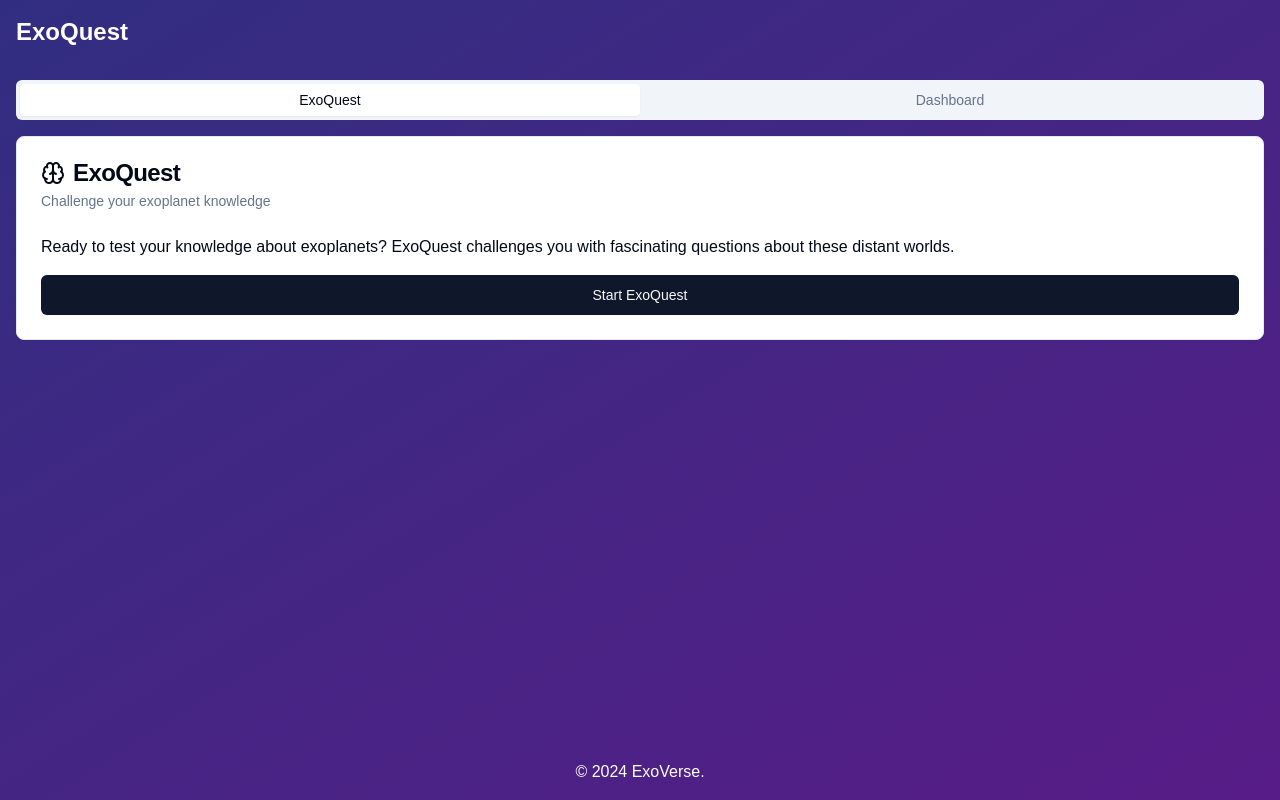
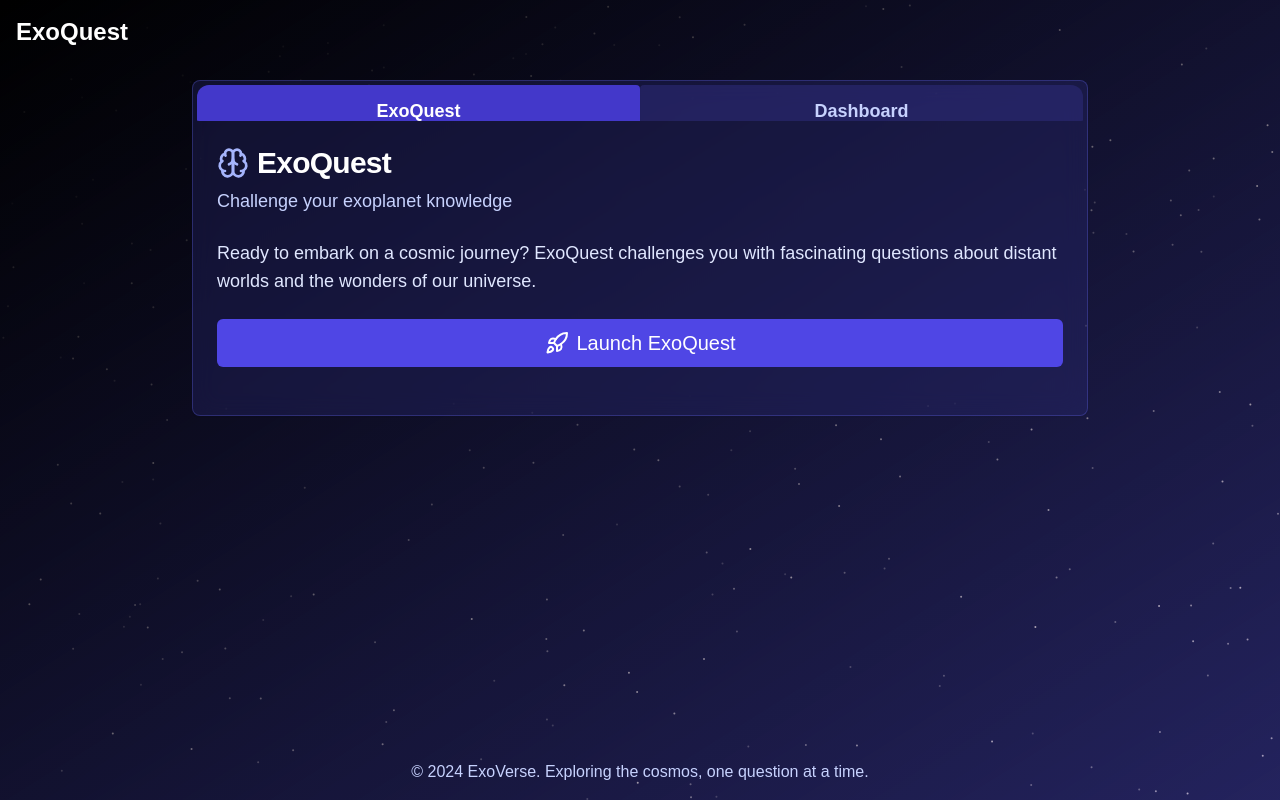
Before and after one commit to Joverit5/NASA-HACKATON-EXOVERSE, a Next.js app: page /exoquest/menu in a window 1280 px wide. Built offline with nearby package versions, Linux system fonts and the light colour scheme.

Commit message:
Fixed language problems, improved appearance of Menu ExoQuest and dashboard, some icons, transitions, improved a bit optimization, randomized question options in every difficulty

```diff
--- a/components/exoquest.tsx
+++ b/components/exoquest.tsx
@@ -1,8 +1,9 @@
 "use client";
 
-import React, { useState, useEffect } from "react";
+import React, { useState, useEffect, useCallback, useMemo } from "react";
 import { motion, AnimatePresence } from "framer-motion";
 import { useRouter, useSearchParams } from "next/navigation";
+import dynamic from 'next/dynamic';
 import { Button } from "@/components/ui/button";
 import { Progress } from "@/components/ui/progress";
 import { Badge } from "@/components/ui/badge";
@@ -22,7 +23,11 @@ import {
   RefreshCw,
 } from "lucide-react";
 import { Alert, AlertDescription, AlertTitle } from "@/components/ui/alert";
-import CoverParticles from "@/components/ui/star_particles";
+
+const CoverParticles = dynamic(() => import("@/components/ui/star_particles"), {
+  ssr: false,
+  loading: () => <div className="h-screen bg-blue-950" />
+});
 
 interface Question {
   id: string;
@@ -47,11 +52,16 @@ export default function ExoQuest() {
   const searchParams = useSearchParams();
   const difficulty = searchParams ? searchParams.get('difficulty') || 'all' : 'all';
 
-  useEffect(() => {
-    fetchQuestions();
-  }, [difficulty]);
+  const shuffleArray = useCallback((array: any[]) => {
+    const shuffled = [...array];
+    for (let i = shuffled.length - 1; i > 0; i--) {
+      const j = Math.floor(Math.random() * (i + 1));
+      [shuffled[i], shuffled[j]] = [shuffled[j], shuffled[i]];
+    }
+    return shuffled;
+  }, []);
 
-  const fetchQuestions = async () => {
+  const fetchQuestions = useCallback(async () => {
     setIsLoading(true);
     setError(null);
     try {
@@ -60,35 +70,36 @@ export default function ExoQuest() {
         throw new Error("Failed to fetch questions");
       }
       const data = await response.json();
-      const randomizedQuestions = shuffleArray(data).slice(0, 10);
+      const randomizedQuestions = shuffleArray(data)
+        .slice(0, 10)
+        .map((q: Question) => ({
+          ...q,
+          options: shuffleArray(q.options)
+        }));
       setQuestions(randomizedQuestions);
     } catch (err) {
       setError("An error occurred when loading questions. Please try again.");
     } finally {
       setIsLoading(false);
     }
-  };
+  }, [difficulty, shuffleArray]);
 
-  const shuffleArray = (array: any[]) => {
-    for (let i = array.length - 1; i > 0; i--) {
-      const j = Math.floor(Math.random() * (i + 1));
-      [array[i], array[j]] = [array[j], array[i]];
-    }
-    return array;
-  };
+  useEffect(() => {
+    fetchQuestions();
+  }, [fetchQuestions]);
 
-  const handleAnswer = (answer: string) => {
+  const handleAnswer = useCallback((answer: string) => {
     if (isAnswered) return;
     setSelectedAnswer(answer);
     setIsAnswered(true);
     if (answer === questions[currentQuestionIndex].correctAnswer) {
-      setScore(score + 1);
+      setScore(prevScore => prevScore + 1);
     }
-  };
+  }, [isAnswered, questions, currentQuestionIndex]);
 
-  const handleNext = () => {
+  const handleNext = useCallback(() => {
     if (currentQuestionIndex < questions.length - 1) {
-      setCurrentQuestionIndex(currentQuestionIndex + 1);
+      setCurrentQuestionIndex(prevIndex => prevIndex + 1);
       setSelectedAnswer("");
       setIsAnswered(false);
     } else {
@@ -98,9 +109,9 @@ export default function ExoQuest() {
         updateAchievement();
       }
     }
-  };
+  }, [currentQuestionIndex, questions.length, score]);
 
-  const updateAchievement = async () => {
+  const updateAchievement = useCallback(async () => {
     try {
       const response = await fetch("/api/achievements", {
         method: "POST",
@@ -115,9 +126,9 @@ export default function ExoQuest() {
     } catch (error) {
       console.error("Error updating achievement:", error);
     }
-  };
+  }, []);
 
-  const handleRetry = () => {
+  const handleRetry = useCallback(() => {
     setQuestions([]);
     setCurrentQuestionIndex(0);
     setScore(0);
@@ -126,9 +137,9 @@ export default function ExoQuest() {
     setGameOver(false);
     setIsVictory(false);
     fetchQuestions();
-  };
+  }, [fetchQuestions]);
 
-  const getButtonStyle = (option: string) => {
+  const getButtonStyle = useCallback((option: string) => {
     if (!isAnswered)
       return "bg-indigo-700/30 text-white hover:bg-indigo-600/50";
     if (option === questions[currentQuestionIndex].correctAnswer)
@@ -136,12 +147,13 @@ export default function ExoQuest() {
     if (option === selectedAnswer)
       return "bg-red-500/30 text-white hover:bg-red-600/50";
     return "bg-indigo-700/30 text-white hover:bg-indigo-600/50";
-  };
+  }, [isAnswered, questions, currentQuestionIndex, selectedAnswer]);
 
-  const progressPercentage =
+  const progressPercentage = useMemo(() =>
     questions.length > 0
       ? ((currentQuestionIndex + 1) / questions.length) * 100
-      : 0;
+      : 0
+  , [questions.length, currentQuestionIndex]);
 
   if (isLoading) {
     return (
--- a/components/menuexoquest.tsx
+++ b/components/menuexoquest.tsx
@@ -1,91 +1,140 @@
 "use client"
 
-import React, { useState } from 'react'
+import React, { useState, useCallback } from 'react'
 import { useRouter } from 'next/navigation'
-import { motion } from 'framer-motion'
+import { motion, AnimatePresence } from 'framer-motion'
 import { Tabs, TabsContent, TabsList, TabsTrigger } from "@/components/ui/tabs"
-import { Card, CardContent, CardDescription, CardFooter, CardHeader, CardTitle } from "@/components/ui/card"
+import { Card, CardContent, CardDescription, CardHeader, CardTitle } from "@/components/ui/card"
 import { Button } from "@/components/ui/button"
-import { Brain, BarChart3, Trophy, User } from 'lucide-react'
+import { Brain, Rocket, ChevronRight } from 'lucide-react'
 import { Dashboard } from '@/components/dashboard'
 import Link from "next/link"
+import dynamic from 'next/dynamic'
+
+const CoverParticles = dynamic(() => import("@/components/ui/star_particles"), {
+  ssr: false,
+  loading: () => <div className="h-screen bg-blue-950" />
+});
 
 export default function ExoPlanetPlatform() {
   const [isRedirecting, setIsRedirecting] = useState(false)
   const [showDifficultyMenu, setShowDifficultyMenu] = useState(false)
   const router = useRouter()
 
-  const handleExoQuestRedirect = (difficulty: string) => {
+  const handleExoQuestRedirect = useCallback((difficulty: string) => {
     setIsRedirecting(true)
     setTimeout(() => {
       router.push(`/exoquest/game?difficulty=${difficulty}`)
-    }, 500) // Delay to allow for exit animation
-  }
+    }, 500)
+  }, [router])
 
   return (
     <motion.div
-      className="flex flex-col h-screen bg-gradient-to-br from-indigo-900 to-purple-900 text-white"
+      className="flex flex-col min-h-screen bg-blue-950 text-white relative overflow-hidden"
       initial={{ opacity: 0 }}
       animate={{ opacity: 1 }}
       exit={{ opacity: 0 }}
       transition={{ duration: 0.5 }}
     >
-      <header className="p-4 flex justify-between items-center">
+      <CoverParticles />
+      <div className="absolute inset-0 bg-gradient-to-br from-black to-purple-900/20" />
+
+      <header className="p-4 flex justify-between items-center relative z-10">
         <Link href="/">
           <h1 className="text-2xl font-bold">ExoQuest</h1>
         </Link>
       </header>
 
-      <main className="flex-grow p-4 overflow-auto">
+      <main className="flex-grow p-4 overflow-auto relative z-10">
+        <Card className="w-full max-w-4xl mx-auto bg-indigo-900/30 border-indigo-500/30 backdrop-blur-md">
+          <CardContent className="p-0">
             <Tabs defaultValue="exoquest" className="w-full">
-          <TabsList className="grid w-full grid-cols-2 mb-4">
-            <TabsTrigger value="exoquest">ExoQuest</TabsTrigger>
-            <TabsTrigger value="dashboard">Dashboard</TabsTrigger>
+              <TabsList className="grid w-full grid-cols-2 rounded-t-lg overflow-hidden bg-transparent">
+                <TabsTrigger
+                  value="exoquest"
+                  className="text-lg font-semibold py-3 px-6 text-indigo-200 bg-indigo-900/50 data-[state=active]:bg-indigo-700 data-[state=active]:text-white transition-all duration-300 rounded-tl-xl flex items-center justify-center"
+                >
+                  ExoQuest
+                </TabsTrigger>
+                <TabsTrigger
+                  value="dashboard"
+                  className="text-lg font-semibold py-3 px-6 text-indigo-200 bg-indigo-900/50 data-[state=active]:bg-indigo-700 data-[state=active]:text-white transition-all duration-300 rounded-tr-xl flex items-center justify-center"
+                >
+                  Dashboard
+                </TabsTrigger>
               </TabsList>
 
-          <TabsContent value="dashboard">
+              <TabsContent value="dashboard" className="mt-0 p-6">
                 <Dashboard />
               </TabsContent>
 
-          <TabsContent value="exoquest">
-            <Card className="w-full">
-              <CardHeader>
-                <CardTitle className="flex items-center gap-2 ">
-                  <Brain className="h-6 w-6" />
+              <TabsContent value="exoquest" className="mt-0 p-6">
+                <motion.div
+                  initial={{ opacity: 0, y: 20 }}
+                  animate={{ opacity: 1, y: 0 }}
+                  exit={{ opacity: 0, y: -20 }}
+                  transition={{ duration: 0.5 }}
+                >
+                  <CardHeader className="px-0 pt-0">
+                    <CardTitle className="flex items-center gap-2 text-3xl text-white">
+                      <Brain className="h-9 w-8 text-indigo-300" />
                       ExoQuest
                     </CardTitle>
-                <CardDescription>Challenge your exoplanet knowledge</CardDescription>
+                    <CardDescription className="text-lg text-indigo-200">Challenge your exoplanet knowledge</CardDescription>
                   </CardHeader>
-              <CardContent>
-                <p className="mb-4">Ready to test your knowledge about exoplanets? ExoQuest challenges you with fascinating questions about these distant worlds.</p>
+                  <CardContent className="px-0">
+                    <p className="mb-6 text-lg text-indigo-100">Ready to embark on a cosmic journey? ExoQuest challenges you with fascinating questions about distant worlds and the wonders of our universe.</p>
+                    <AnimatePresence mode="wait">
                       {!showDifficultyMenu ? (
-                  <Button onClick={() => setShowDifficultyMenu(true)} className="w-full">
-                    Start ExoQuest
+                        <motion.div
+                          key="start-button"
+                          initial={{ opacity: 0, y: 20 }}
+                          animate={{ opacity: 1, y: 0 }}
+                          exit={{ opacity: 0, y: -20 }}
+                          transition={{ duration: 0.3 }}
+                        >
+                          <Button
+                            onClick={() => setShowDifficultyMenu(true)}
+                            className="w-full py-6 text-xl bg-indigo-600 hover:bg-indigo-700 transition-all duration-300 text-white"
+                          >
+                            <Rocket className="mr-2 h-6 w-6" /> Launch ExoQuest
                           </Button>
+                        </motion.div>
                       ) : (
-                  <div className="space-y-2">
-                    <p className="text-center font-semibold">Choose the difficulty:</p>
-                    <div className="grid grid-cols-3 gap-2">
-                      <Button onClick={() => handleExoQuestRedirect('easy')} className="w-full" disabled={isRedirecting}>
-                        Easy
+                        <motion.div
+                          key="difficulty-menu"
+                          initial={{ opacity: 0, y: 20 }}
+                          animate={{ opacity: 1, y: 0 }}
+                          exit={{ opacity: 0, y: -20 }}
+                          transition={{ duration: 0.3 }}
+                          className="space-y-4"
+                        >
+                          <p className="text-center font-semibold text-xl mb-4 text-white">Choose your mission difficulty:</p>
+                          <div className="grid grid-cols-1 sm:grid-cols-3 gap-4">
+                            {['easy', 'intermediate', 'hard'].map((level) => (
+                              <Button
+                                key={level}
+                                onClick={() => handleExoQuestRedirect(level)}
+                                className="w-full py-6 text-lg capitalize bg-indigo-600 hover:bg-indigo-700 transition-all duration-300 text-white"
+                                disabled={isRedirecting}
+                              >
+                                {level} <ChevronRight className="ml-2 h-5 w-5" />
                               </Button>
-                      <Button onClick={() => handleExoQuestRedirect('intermediate')} className="w-full" disabled={isRedirecting}>
-                        Intermediate
-                      </Button>
-                      <Button onClick={() => handleExoQuestRedirect('hard')} className="w-full" disabled={isRedirecting}>
-                        Hard
-                      </Button>
+                            ))}
                           </div>
-                  </div>
+                        </motion.div>
                       )}
+                    </AnimatePresence>
+                  </CardContent>
+                </motion.div>
+              </TabsContent>
+            </Tabs>
           </CardContent>
         </Card>
-          </TabsContent>
-        </Tabs>
       </main>
 
-      <footer className="p-4 text-center">
-        <p>&copy; 2024 ExoVerse.</p>
+      <footer className="p-4 text-center text-indigo-200 relative z-10">
+        <p>&copy; 2024 ExoVerse. Exploring the cosmos, one question at a time.</p>
       </footer>
     </motion.div>
   )
```
Also changed, not shown: app/page.tsx (+23 -20 lines), components/dashboard.tsx (+82 -27 lines). Lines whose indentation alone changed are shown as unchanged.
